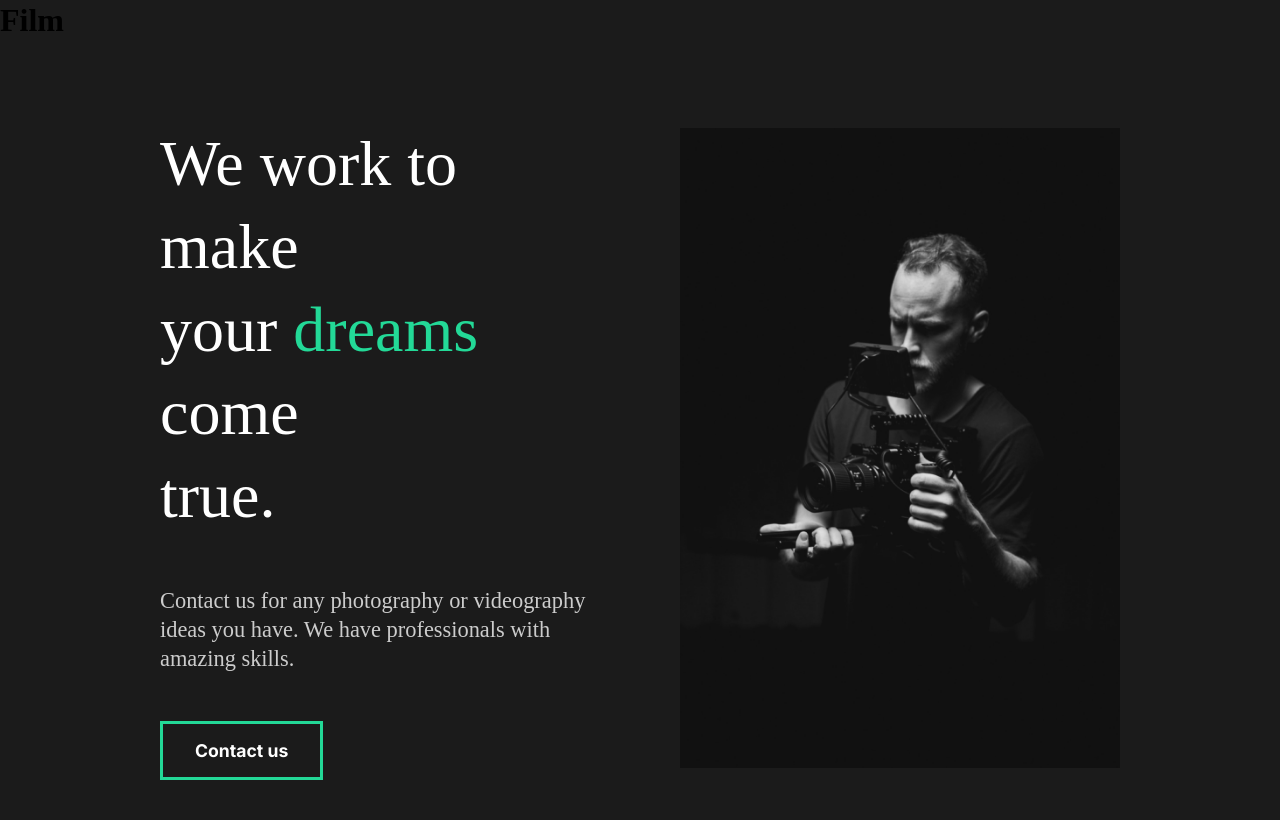
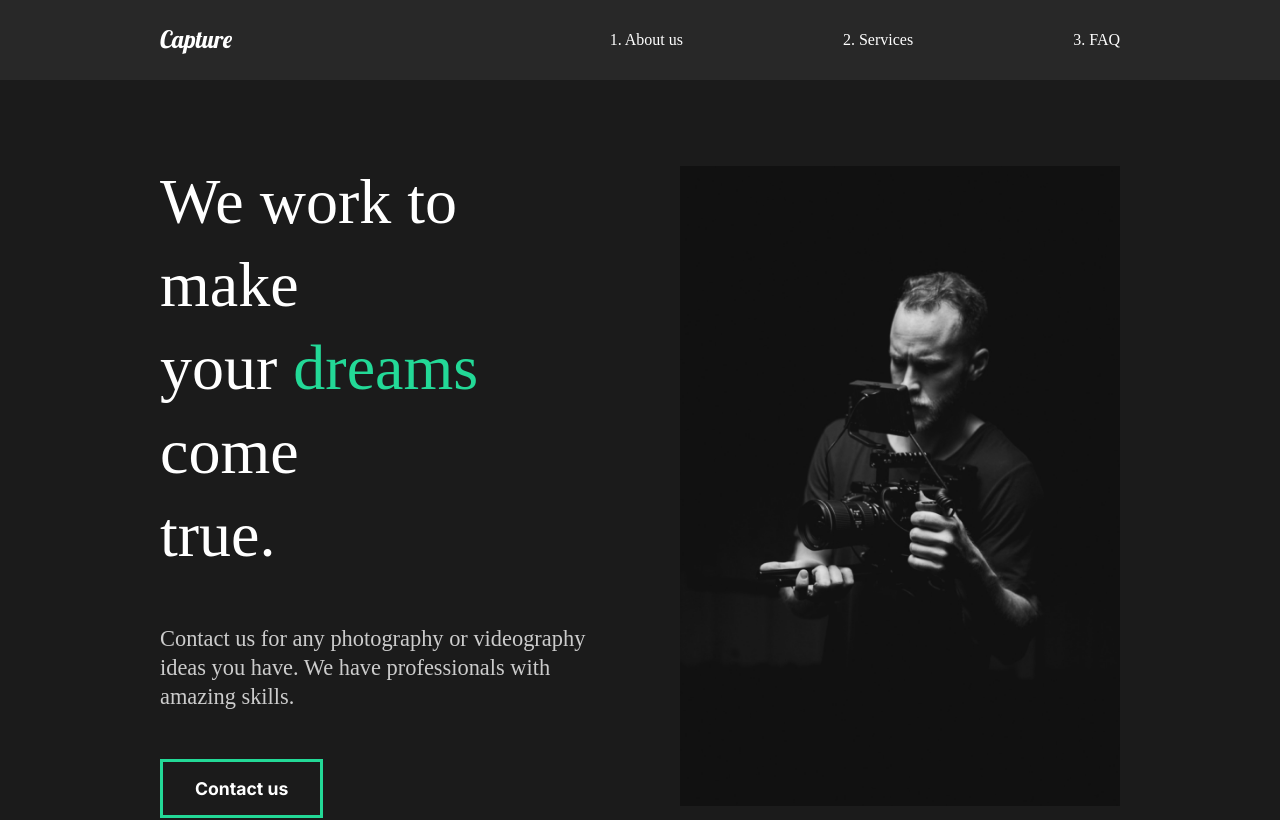
Before and after one commit to pmita/let-s-make-a-portofolio-in-react, a React (Create React App) app: page / in a window 1280 px wide. Shown: the top 820 px of the page. Built offline with nearby package versions, Linux system fonts and the light colour scheme.

Commit message:
adding a navigation

```diff
--- a/src/App.js
+++ b/src/App.js
@@ -3,11 +3,12 @@ import React from 'react';
 import AboutUs from './pages/AboutUs';
 //Let's import our global css style
 import GlobalStyle from './components/GlobalStyle';
+import Nav from './components/Nav'
 
 function App() {
   return (
     <div className="App">
-      <h1>Film</h1>
+      <Nav />
       <GlobalStyle />
       <AboutUs />
     </div>
--- a/src/components/FaqSection.js
+++ b/src/components/FaqSection.js
@@ -1,8 +1,11 @@
 import React from 'react';
+//Let's import our styled components
+import styled from 'styled-components';
+import {About, Description, Image, Hide} from '../styles';
 
 const FaqSection = () => {
     return(
-        <div className="faq">
+        <Faq>
             <h2>Any Questions <span>FAQ</span></h2>
             <div className="question">
                 <h4>How do I start?</h4>
@@ -13,6 +16,7 @@ const FaqSection = () => {
                         Necessitatibus, neque.
                     </p>
                 </div>
+                <div className="faq-line"></div>
             </div>
 
             <div className="question">
@@ -24,6 +28,7 @@ const FaqSection = () => {
                         Necessitatibus, neque.
                     </p>
                 </div>
+                <div className="faq-line"></div>
             </div>
 
             <div className="question">
@@ -35,6 +40,7 @@ const FaqSection = () => {
                         Necessitatibus, neque.
                     </p>
                 </div>
+                <div className="faq-line"></div>
             </div>
 
             <div className="question">
@@ -46,9 +52,37 @@ const FaqSection = () => {
                         Necessitatibus, neque.
                     </p>
                 </div>
+                <div className="faq-line"></div>
             </div>
-        </div>
+        </Faq>
     );
 }
 
+const Faq = styled(About)`
+    display: block;
+    span{
+        display: block;
+    }
+    h2{
+        padding-bottom: 2rem;
+        font-weight: lighter;
+    }
+    .faq-line{
+        background: #cccccc;
+        height: 0.2rem;
+        margin: 2rem 0rem;
+        width: 100%;
+    }
+    .question{
+        padding: 3rem 0rem;
+        cursor: pointer;
+    }
+    .answer{
+        padding: 2rem 0rem;
+        p{
+            padding: 1rem 0rem;
+        }
+    }
+`;
+
 export default FaqSection;
--- a/src/components/GlobalStyle.js
+++ b/src/components/GlobalStyle.js
@@ -45,6 +45,7 @@ const GlobalStyle = createGlobalStyle`
 
     h4{
         font-weight: bold;
+        font-size: 2rem;
     }
 
     span{
--- /dev/null
+++ b/src/components/Nav.js
@@ -0,0 +1,52 @@
+import React from 'react';
+//Let's import our styles
+import styled from 'styled-components';
+
+const Nav = () => {
+    return(
+        <Navigation>
+            <h1 id="logo"><a href="#">Capture</a></h1>
+            <ul>
+                <li>
+                    <a href="#">1. About us</a>
+                </li>
+                <li>
+                    <a href="#">2. Services</a>
+                </li>
+                <li>
+                    <a href="#">3. FAQ</a>
+                </li>
+            </ul>
+        </Navigation>
+    );
+}
+
+const Navigation = styled.nav`
+    min-height: 10vh;
+    display: flex;
+    margin: auto;
+    justify-content: space-between;
+    align-items: center;
+    padding: 1rem 10rem;
+    background:  #282828;
+    a{
+        color: white;
+        text-decoration: none;
+    }
+    ul{
+        list-style: none;
+        display: flex;
+    }
+    li{
+        padding-left: 10rem;
+        position: relative;
+
+    }
+    #logo{
+        font-size: 1.5rem;
+        font-family: 'Lobster', cursive;
+        font-weight: lighter;
+    }
+`;
+
+export default Nav;
```
